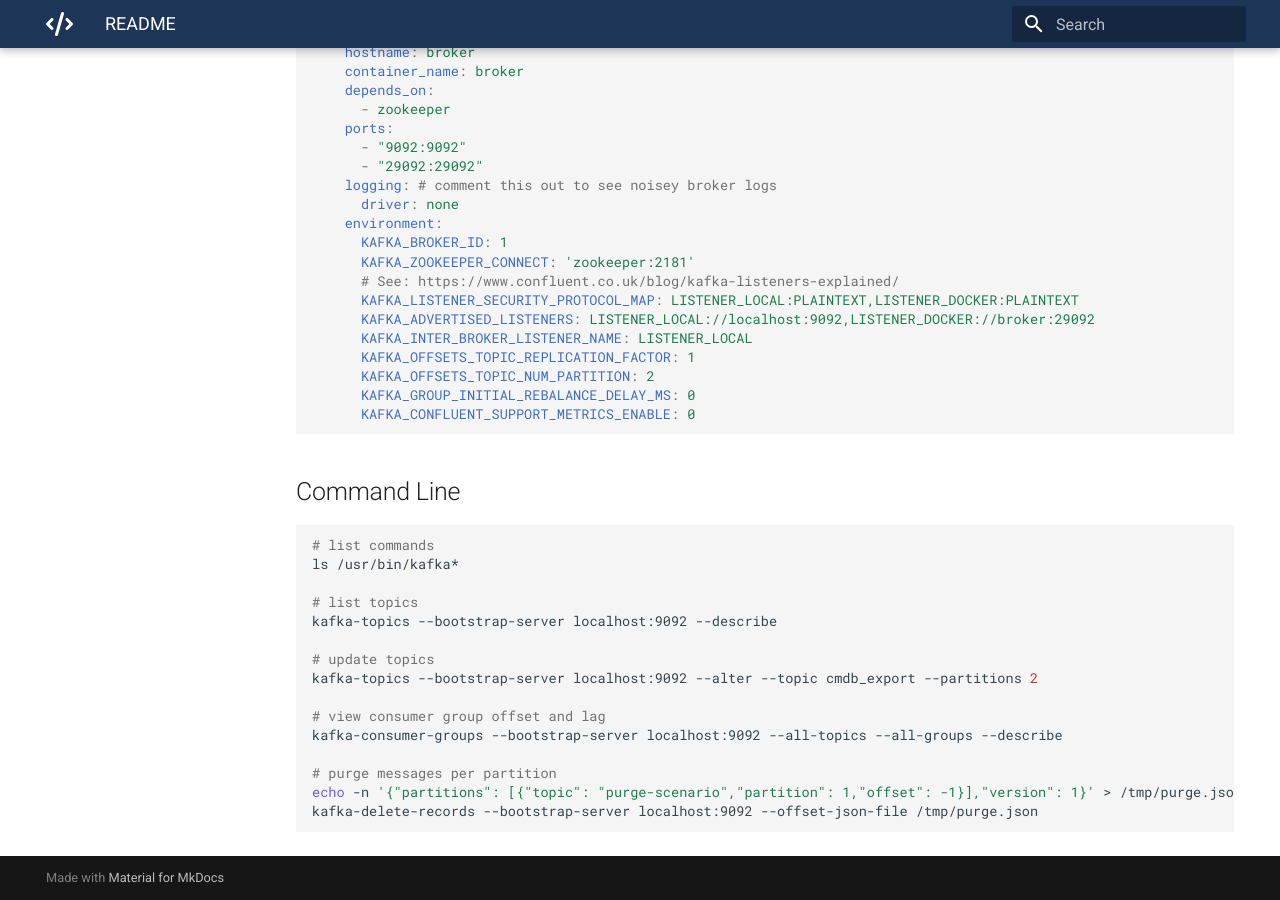
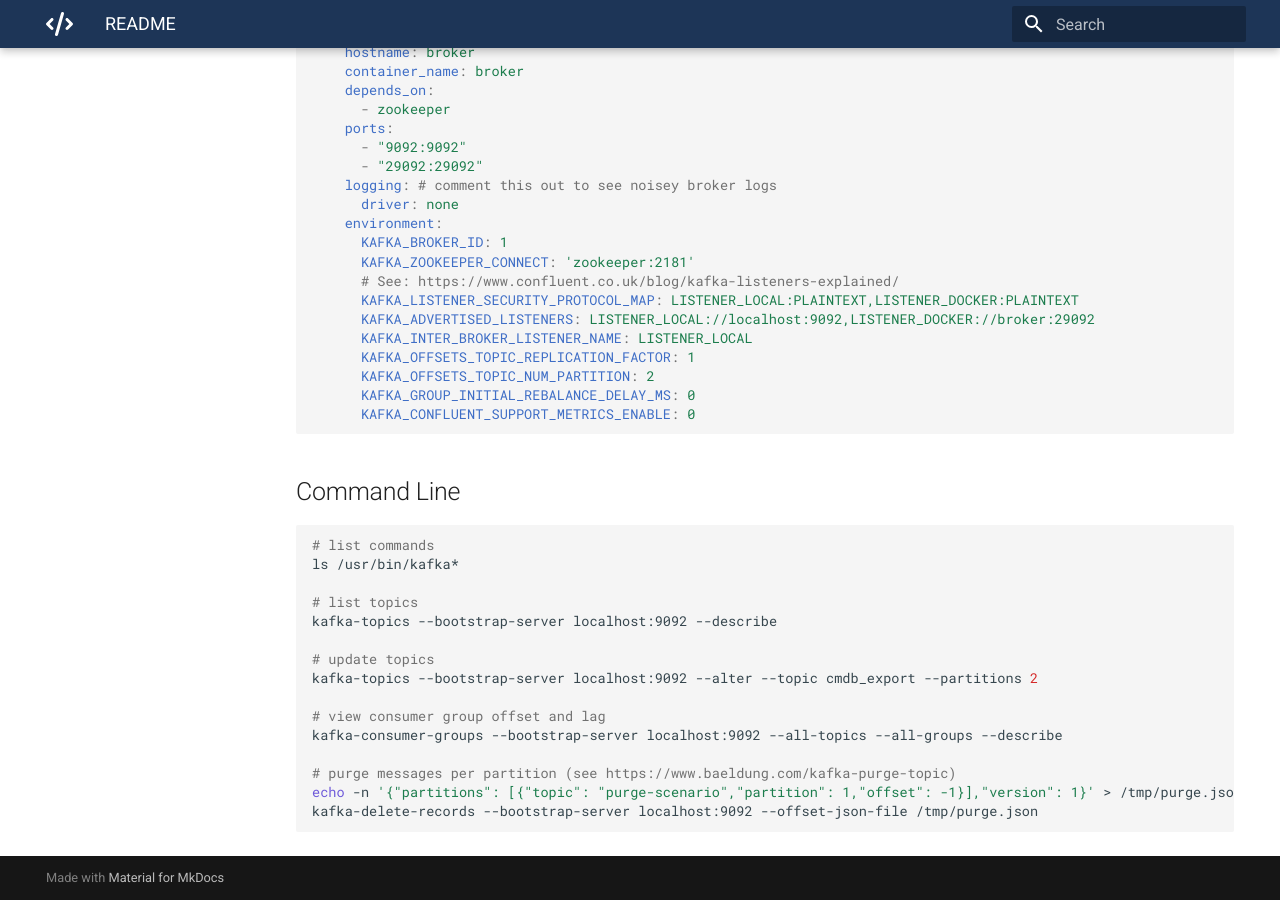
Before and after one commit to mrhockeymonkey/mrhockeymonkey.github.io, an MkDocs documentation site: the page built from docs/Kafka/README.md, in a window 1280 px wide and 900 px high, scrolled down 573 px. Built offline with MkDocs 1.6.1 and Material for MkDocs 9.7.7, drawn with Linux system fonts in a browser that asks for light colours.

Commit message:
Update README.md

````diff
--- a/docs/Kafka/README.md
+++ b/docs/Kafka/README.md
@@ -57,7 +57,7 @@ kafka-topics --bootstrap-server localhost:9092 --alter --topic cmdb_export --par
 # view consumer group offset and lag
 kafka-consumer-groups --bootstrap-server localhost:9092 --all-topics --all-groups --describe
 
-# purge messages per partition
+# purge messages per partition (see https://www.baeldung.com/kafka-purge-topic)
 echo -n '{"partitions": [{"topic": "purge-scenario","partition": 1,"offset": -1}],"version": 1}' > /tmp/purge.json
 kafka-delete-records --bootstrap-server localhost:9092 --offset-json-file /tmp/purge.json
 ```
````
